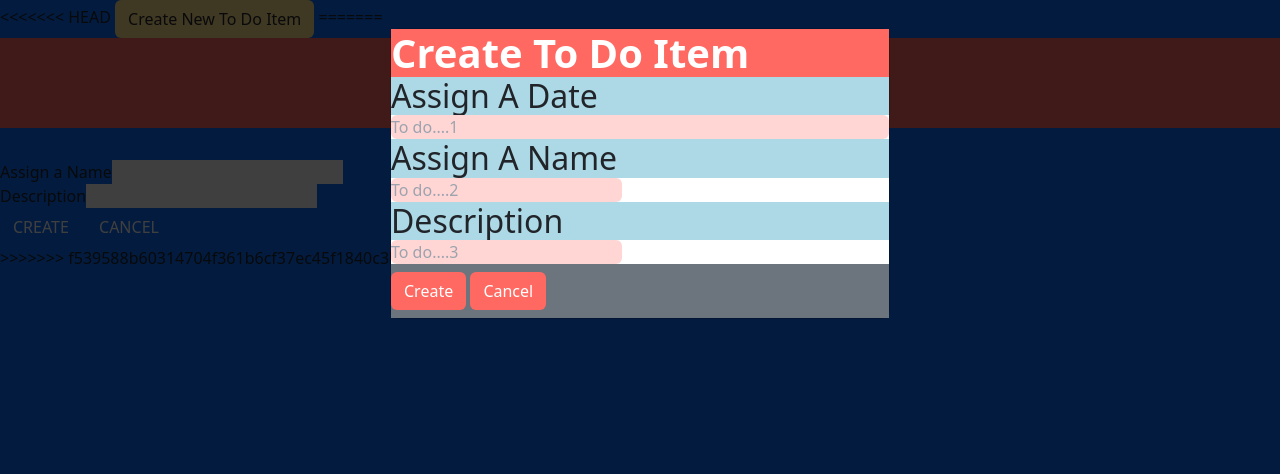
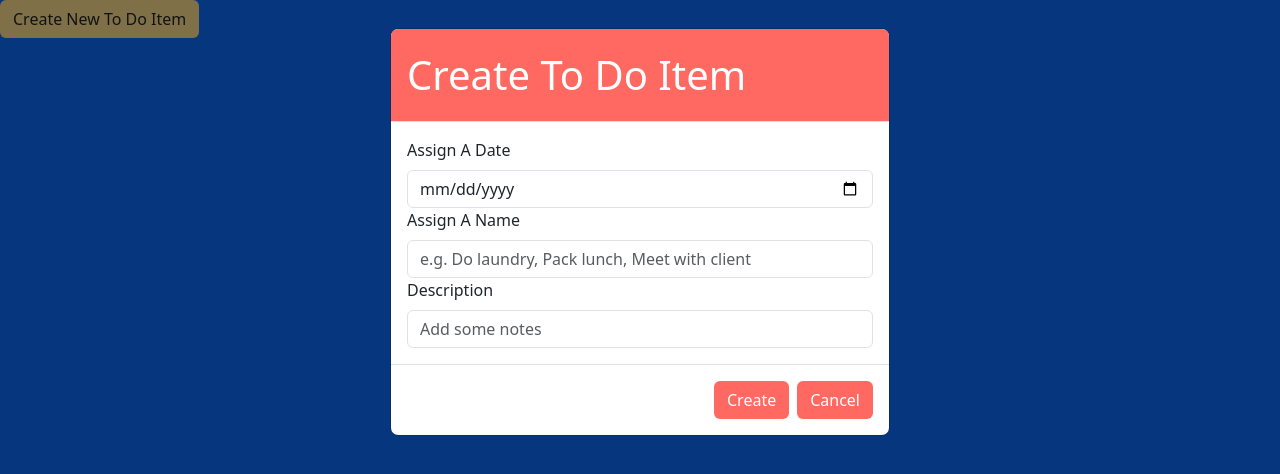
Before and after one commit to llarobis/group-project1, a website: page dist/index.html in a window 1280 px wide. Both pictures are taken after a click on the button "Create New To Do Item". Drawn offline with nearby package versions, Linux system fonts and the light colour scheme.

Commit message:
updatedhtml2

```diff
--- a/dist/index.html
+++ b/dist/index.html
@@ -1,6 +1,5 @@
-<!doctype html>
+<!DOCTYPE html>
 <html lang="en">
-<<<<<<< HEAD
     <head>
         <meta charset="UTF-8">
         <meta name="viewport" content="width=device-width, initial-scale=1.0">
@@ -10,31 +9,27 @@
     </head>
     <body class="bg-primary">
         <button type="button" class="btn" data-bs-toggle="modal" data-bs-target="#createItem-modal" style="background-color: #FFE08E;">Create New To Do Item</button>
-        <div class="modal fade" id="createItem-modal" tabindex="-1" aria-labelledby="modal-title" aria-hidden="true">
+        <div class="modal fade" id="createItem-modal" data-bs-backdrop="static" data-bs-keyboard="false" tabindex="-1" aria-labelledby="modal-title" style="display: none" aria-hidden="true">
             <div class="modal-dialog">
                 <div class="modal-content">
-                    <div class="container text-white mx-auto my-0 px-0 py-0" style="background-color: #FF6962;">
-                        <h1 class="fw-bold mx-0 my-0 px-0 py-0">Create To Do Item</h1>
+                    <div class="modal-header text-white" style="background-color: #FF6962;">
+                        <h1 class="modal-title" id="modal-title">Create To Do Item</h1>
                     </div>
-                    <div class="container mx-auto my-0 px-0 py-0" style="background-color: #FFFFFF;">
-                        <!-- <h1 class="d-inline font-semibold  text-center  text-xl"> To Do List</h1>
-                        <input id="inputbox" class="relative  w-full  rounded-lg  text-xl  my-8 " type="text" placeholder="To do....1">
-                        <input id="inputbox" class="relative  w-full  rounded-lg  text-xl  my-8 " type="text" placeholder="To do....2">
-                        <input id="inputbox" class="relative  w-full  rounded-lg  text-xl  my-8 " type="text" placeholder="To do....3">
-                        <div>DIV 1</div>
-                        <div>DIV 2</div>
-                        <ul id="list">urordered list</ul> -->
 
-                        <h2 class="mx-auto my-0 px-0 py-0" style="background-color: lightblue;">Assign A Date</h2>
-                        <input class="w-full rounded" type="text" placeholder="To do....1" style="background-color: #FFD6D4;">
-                        <h2 class="mx-auto my-0 px-0 py-0" style="background-color: lightblue;">Assign A Name</h2>
-                        <input class="rounded" type="text" placeholder="To do....2" style="background-color: #FFD6D4;">
-                        <h2 class="mx-auto my-0 px-0 py-0" style="background-color: lightblue;">Description</h2>
-                        <input class="rounded" type="text" placeholder="To do....3" style="background-color: #FFD6D4;">
+                    <div class="modal-body">
+                        <label for="modal-date" class="form-label">Assign A Date</label>
+                        <input type="date" class="form-control" id="modal-date" placeholder="MM/DD/YYYY">
+
+                        <label for="modal-name" class="form-label">Assign A Name</label>
+                        <input type="text" class="form-control" id="modal-name" placeholder="e.g. Do laundry, Pack lunch, Meet with client">
+
+                        <label for="modal-description" class="form-label">Description</label>
+                        <input type="text" class="form-control" id="modal-description" placeholder="Add some notes">
                     </div>
-                    <div class="container bg-secondary mx-auto my-0 px-0 py-2">
-                        <button class="btn text-white mx-auto my-0" style="background-color: #FF6962;">Create</button>
-                        <button class="btn text-white mx-auto my-0" style="background-color: #FF6962;">Cancel</button>
+
+                    <div class="modal-footer">
+                        <button type="button" class="btn text-white" style="background-color: #FF6962;">Create</button>
+                        <button type="button" class="btn text-white" style="background-color: #FF6962;" data-bs-dismiss="modal">Cancel</button>
                     </div>
                 </div>
             </div>
@@ -42,26 +37,4 @@
 
     </body>
     <script src="https://cdn.jsdelivr.net/npm/bootstrap@5.3.3/dist/js/bootstrap.bundle.min.js" integrity="sha384-YvpcrYf0tY3lHB60NNkmXc5s9fDVZLESaAA55NDzOxhy9GkcIdslK1eN7N6jIeHz" crossorigin="anonymous"></script>
-=======
-  <head>
-    <meta charset="utf-8">
-    <meta name="viewport" content="width=device-width, initial-scale=1">
-    <title>Bootstrap demo</title>
-    <link href="https://cdn.jsdelivr.net/npm/bootstrap@5.3.3/dist/css/bootstrap.min.css" rel="stylesheet" integrity="sha384-QWTKZyjpPEjISv5WaRU9OFeRpok6YctnYmDr5pNlyT2bRjXh0JMhjY6hW+ALEwIH" crossorigin="anonymous">
-  </head>
-  <body class="XLM" style="background-color: aliceblue; ">
-    <section>
-        <h1 class="header" style="background-color: #FF6962; text-align: center; height: 90px; color: white; justify-content: center; align-items: center;">Create To Do Item</h1>
-         <section style="display: block; justify-content: center; position: relative;">
-               <div style="text-align: center;">Assign a Date<input type="date" placeholder=""></div>
-               <div> Assign a Name<input type="text" placeholder=""></div>
-               <div>Description<input type="text" placeholder=""></div>
-               <div class="d-grid gap-2 d-md-block">
-               <button class="btn btn-primary" type="button">CREATE</button>
-               <button class="btn btn-primary" type="button">CANCEL</button>
-        </section>
-    </section>
-    <script src="https://cdn.jsdelivr.net/npm/bootstrap@5.3.3/dist/js/bootstrap.bundle.min.js" integrity="sha384-YvpcrYf0tY3lHB60NNkmXc5s9fDVZLESaAA55NDzOxhy9GkcIdslK1eN7N6jIeHz" crossorigin="anonymous"></script>
-  </body>
->>>>>>> f539588b60314704f361b6cf37ec45f1840c3b3d
 </html>
```
